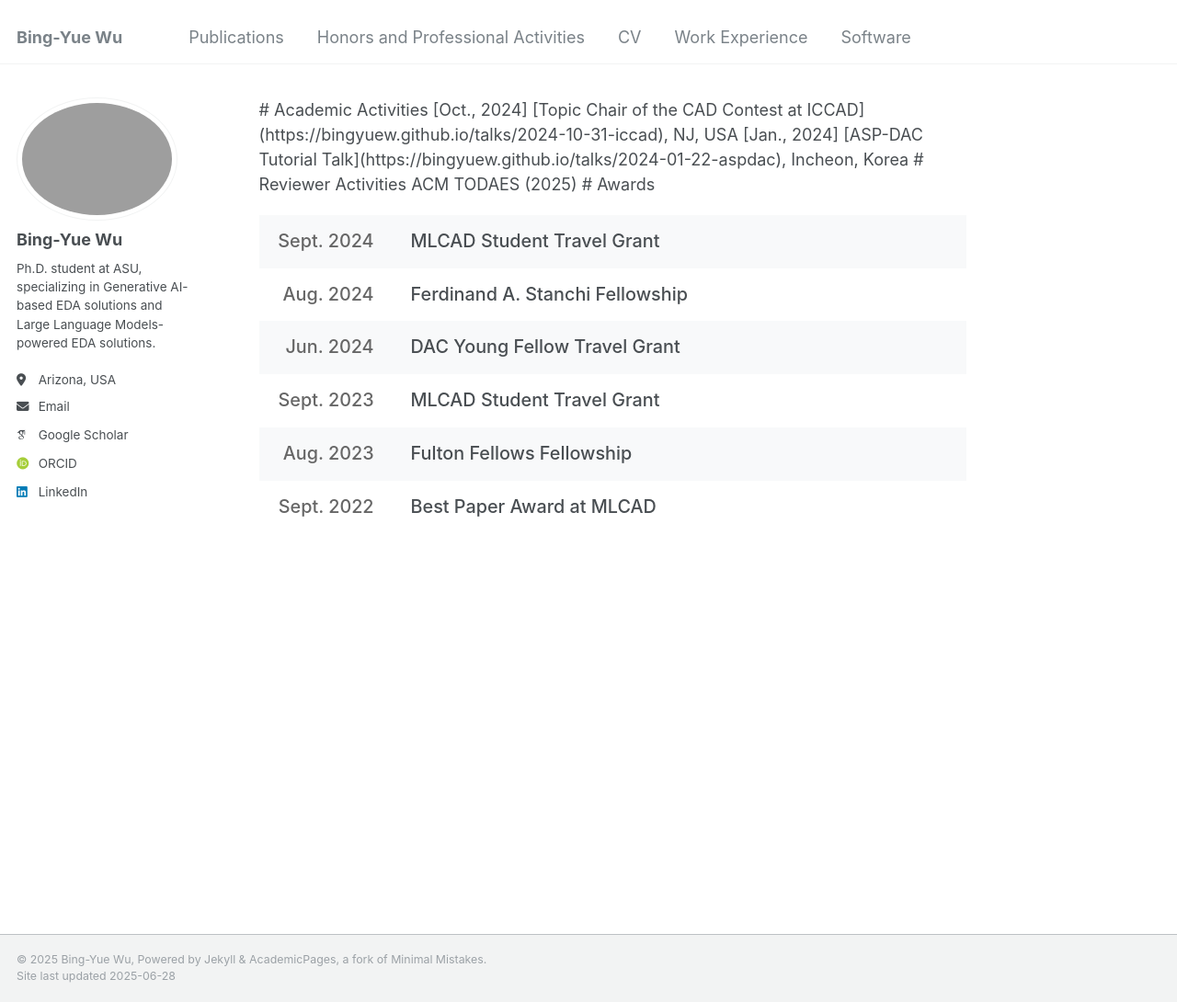
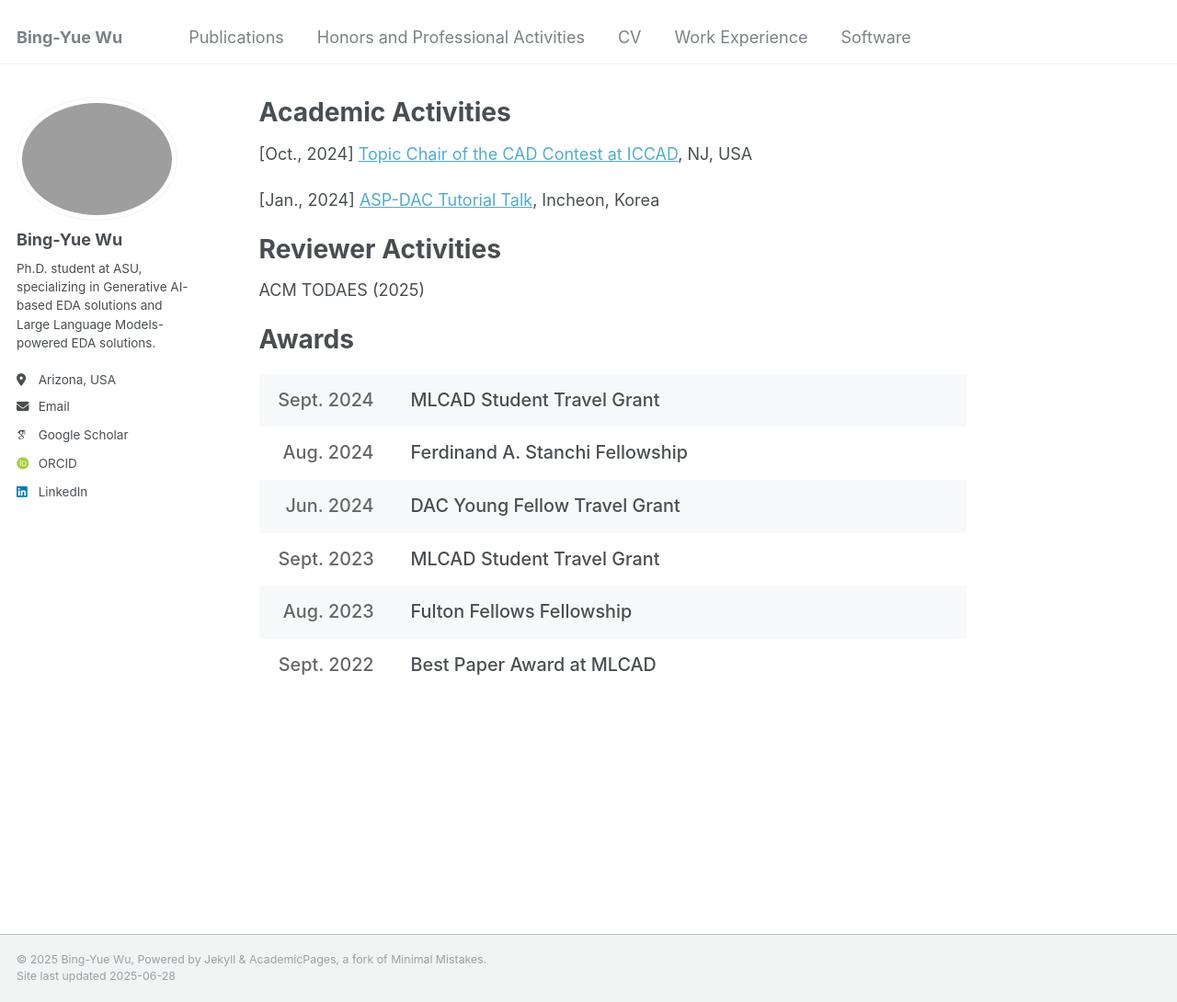
Before and after one commit to bingyuew/bingyuew.github.io, a Jekyll site: the page built from _pages/talks.html, in a window 1280 px wide and 1090 px high. Shown: the whole window at 92% size. Built offline with Jekyll 4.4.1, drawn with Linux system fonts in a browser that asks for light colours; some web fonts are replaced.

Commit message:
update about
Signed-off-by: 吳秉曜 <wubingyao@MacBook-bro.local>

```diff
--- a/_pages/talks.html
+++ b/_pages/talks.html
@@ -1,18 +1,18 @@
 ---
+
 permalink: /honors-and-professional-activities/
 author_profile: true
 ---
+<h1>Academic Activities</h1>
 
-# Academic Activities
+<p>[Oct., 2024] <a href="https://bingyuew.github.io/talks/2024-10-31-iccad">Topic Chair of the CAD Contest at ICCAD</a>, NJ, USA</p>
+<p>[Jan., 2024] <a href="https://bingyuew.github.io/talks/2024-01-22-aspdac">ASP-DAC Tutorial Talk</a>, Incheon, Korea</p>
 
-[Oct., 2024] [Topic Chair of the CAD Contest at ICCAD](https://bingyuew.github.io/talks/2024-10-31-iccad), NJ, USA
-[Jan., 2024] [ASP-DAC Tutorial Talk](https://bingyuew.github.io/talks/2024-01-22-aspdac), Incheon, Korea
+<h1>Reviewer Activities</h1>
 
-# Reviewer Activities
+<p>ACM TODAES (2025)</p>
 
-ACM TODAES (2025)
-
-# Awards
+<h1>Awards</h1>
 
 <style>
   .awards-table {
```
